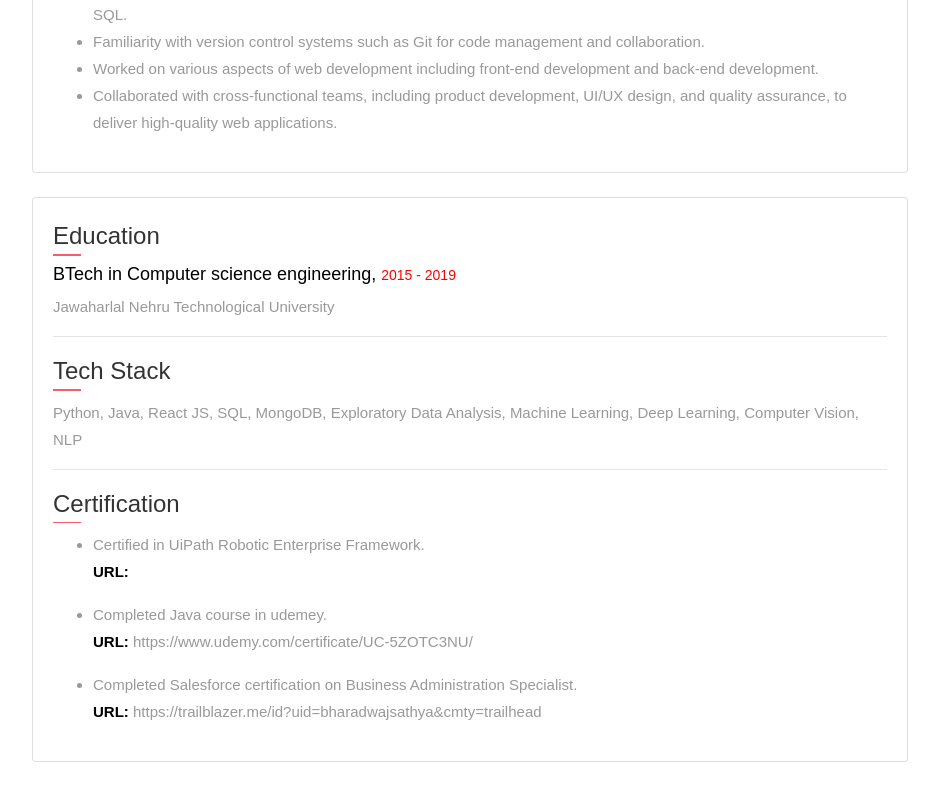
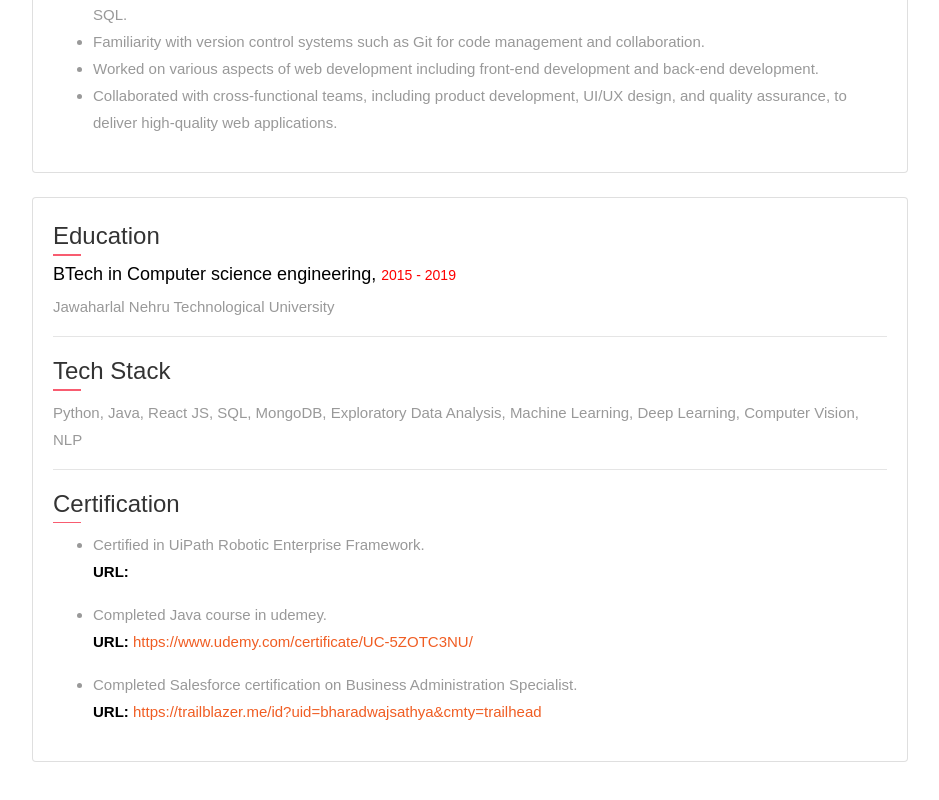
Before and after one commit to Bharadwaj-Sathya/Portfoilo, a React (Create React App) app in the folder client/: page /about in a window 1280 px wide. Shown: the part 1296-2096 px from the top of the page, without its empty margins (330-1269 px from the left). Built offline with nearby package versions, Linux system fonts and the light colour scheme.

Commit message:
01-05-2023

```diff
--- a/client/src/components/About.js
+++ b/client/src/components/About.js
@@ -247,7 +247,9 @@ function About() {
                         Certified in UiPath Robotic Enterprise Framework.
                         <span>
                           <p>
-                            <strong style={{ color: "#000" }}>URL: </strong>
+                            <strong style={{ color: "#000" }}>
+                              URL: <a href=""></a>
+                            </strong>
                           </p>
                         </span>
                       </li>
@@ -256,7 +258,9 @@ function About() {
                         <span>
                           <p>
                             <strong style={{ color: "#000" }}>URL: </strong>
-                            https://www.udemy.com/certificate/UC-5ZOTC3NU/
+                            <a href="">
+                              https://www.udemy.com/certificate/UC-5ZOTC3NU/
+                            </a>
                           </p>
                         </span>
                       </li>
@@ -266,7 +270,9 @@ function About() {
                         <span>
                           <p>
                             <strong style={{ color: "#000" }}>URL: </strong>
-                            https://trailblazer.me/id?uid=bharadwajsathya&cmty=trailhead
+                            <a href="">
+                              https://trailblazer.me/id?uid=bharadwajsathya&cmty=trailhead
+                            </a>
                           </p>
                         </span>
                       </li>
```
